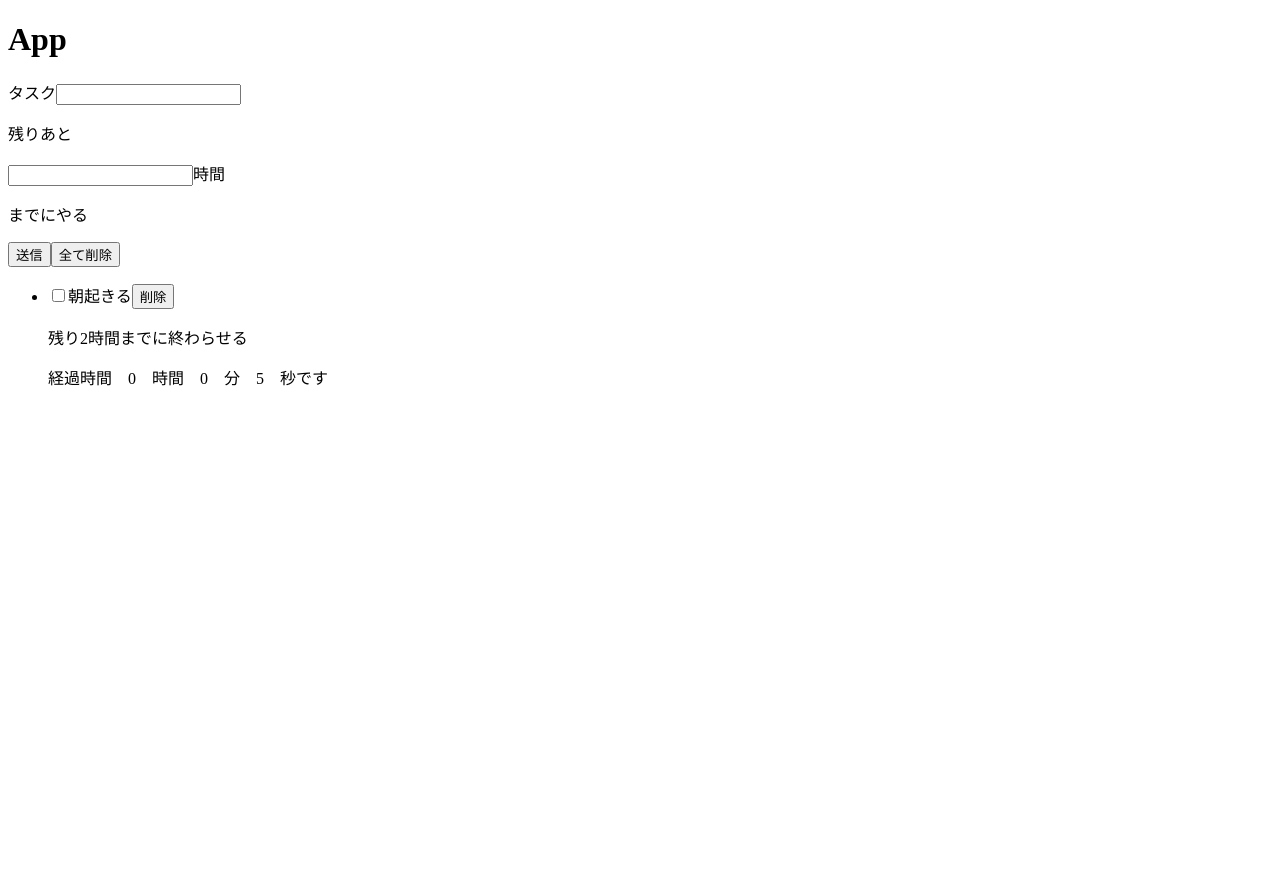
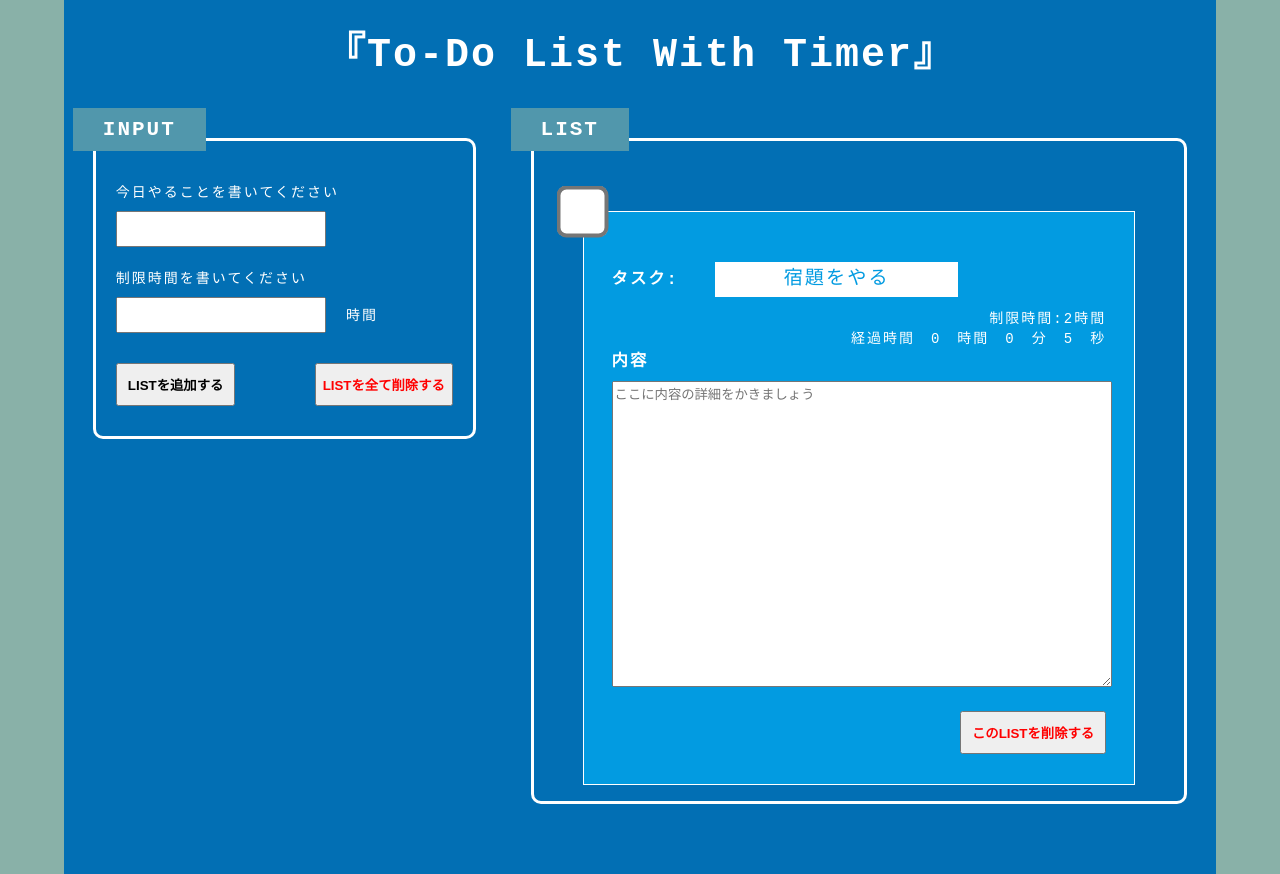
Before and after one commit to masato5579/TodoApp, a React (Create React App) app: page / in a window 1280 px wide. Before the commit the page ends 800 px from the top, so only its background shows below. Built offline with nearby package versions, Linux system fonts and the light colour scheme.

Commit message:
タイマー機能

```diff
--- a/package.json
+++ b/package.json
@@ -11,6 +11,7 @@
     "react": "^17.0.1",
     "react-dom": "^17.0.1",
     "react-scripts": "4.0.1",
+    "styled-components": "^5.2.1",
     "web-vitals": "^0.2.4"
   },
   "scripts": {
--- a/src/App.js
+++ b/src/App.js
@@ -5,13 +5,15 @@ import List from './List'
 
 import { nanoid } from 'nanoid'
 
+import styled from 'styled-components'
+
 
 const App = () => {
 
 
     const [todos, setTodos] = useState([
         {
-            content: '朝起きる',
+            content: '宿題をやる',
             hour: 2,
             id: nanoid(),
             isDone: false
@@ -60,18 +62,35 @@ const App = () => {
     }
 
 
-
-
-
-
-
     return (
         <>
-            <h1>App </h1>
-            <Form addTodos={addTodos} allDeleteTodo={allDeleteTodo} />
-            <List todos={todos} changeIsDone={changeIsDone} deleteTodo={deleteTodo} />
+            <WRAP>
+                <TITLE>『To-Do List With Timer』</TITLE>
+                <FLEX>
+                    <Form addTodos={addTodos} allDeleteTodo={allDeleteTodo} />
+                    <List todos={todos} changeIsDone={changeIsDone} deleteTodo={deleteTodo} />
+                </FLEX>
+            </WRAP>
         </>
     )
 }
 
 export default App
+
+const WRAP = styled.section`
+    padding:20px 0;
+`
+
+const FLEX = styled.div`
+    display:flex;
+    justify-content:space-between;
+    width:95%;
+    margin:0 auto;
+    margin-top:50px;
+    margin-bottom:50px;
+`
+
+const TITLE = styled.h1`
+    text-align:center;
+    margin:0 0 60px;
+`
--- a/src/Form.js
+++ b/src/Form.js
@@ -1,5 +1,7 @@
 
 import React, { useState } from 'react'
+
+import styled from 'styled-components'
 
 
 const Form = ({ addTodos, allDeleteTodo }) => {
@@ -13,7 +15,7 @@ const Form = ({ addTodos, allDeleteTodo }) => {
     const handleSubmit = (e) => {
         e.preventDefault()
         if (!value) {
-            alert('文字を入力してください')
+            alert('文字が入力されてません。')
         } else {
             addTodos(value, hour)
             ThingsTodo.value = ''
@@ -24,8 +26,12 @@ const Form = ({ addTodos, allDeleteTodo }) => {
 
     return (
         <>
+            <FORMSECTION>
+                <TITLE>INPUT</TITLE>
+                <FORMS>
                     <form onSubmit={handleSubmit}>
-                <span>タスク</span>
+                        <p>
+                            今日やることを書いてください</p>
                         <input
                             type="text"
                             onChange={e => {
@@ -33,11 +39,12 @@ const Form = ({ addTodos, allDeleteTodo }) => {
                             }}
                             id='ThingsTodo'
                             autoComplete="off"
+                            class="form-input"
                         />
                     </form>
 
                     <form onSubmit={handleSubmit}>
-                <p >残りあと</p>
+                        <p>制限時間を書いてください</p>
                         <input
                             type="text"
                             onChange={e => {
@@ -45,14 +52,62 @@ const Form = ({ addTodos, allDeleteTodo }) => {
                             }}
                             id='hour'
                             autoComplete="off"
+                            class="form-input"
                         />
                         <span>時間</span>
-                <p>までにやる</p>
                     </form>
-            <button onClick={handleSubmit}>送信</button>
-            <button onClick={allDeleteTodo}>全て削除</button>
+                    <BUTTONS>
+                        <button onClick={handleSubmit} id="addbutton">LISTを追加する</button>
+                        <button onClick={allDeleteTodo} id="alldeletebutton">LISTを全て削除する</button>
+                    </BUTTONS>
+                </FORMS>
+            </FORMSECTION>
         </>
     )
 }
 
 export default Form
+
+const FORMSECTION = styled.section`
+    position:relative;
+    width:35%;
+`
+
+const FORMS = styled.section`
+    padding:20px;
+    border:3px solid;
+    border-radius:10px;
+    form{
+        margin-top:20px;
+        input{
+            margin-top:10px;
+        }
+        span{
+            margin-left:20px;
+        }
+    }
+`
+
+const TITLE = styled.h2`
+    position: absolute;
+    top: -30px;
+    left: -20px;
+    z-index: 99;
+    background-color: #5197AC;
+    padding: 10px 30px;
+`
+
+const BUTTONS = styled.div`
+    display:flex;
+    justify-content:space-between;
+    margin:30px 0 10px 0;
+    button{
+        font-weight:bold;
+    }
+    #addbutton{
+        padding:10px;
+    }
+    #alldeletebutton{
+        color:red;
+    }
+`
--- a/src/Item.js
+++ b/src/Item.js
@@ -1,22 +1,103 @@
 import React from 'react'
 import Timer from './Timer'
+
+import styled from 'styled-components'
+
 
 const Item = ({ todo, changeIsDone, deleteTodo }) => {
 
     return (
-        <li>
-            <input type='checkbox' onChange={() => {
-                changeIsDone(todo.id)
-            }} />
-            <span style={
-                { textDecoration: todo.isDone ? 'line-through' : 'none' }
-            }>{todo.content}</span>
-            <button onClick={() => { deleteTodo(todo.id) }}>削除</button>
-            <p id="hour">残り{todo.hour}時間までに終わらせる</p>
-            <Timer todo={todo} />
-        </li>
+        <LISTS>
+            <section>
+                <input type='checkbox' onChange={() => {
+                    changeIsDone(todo.id)
+                }} />
+                <CONTENTS>
+                    <h3>タスク:</h3>
+                    <p style={
+                        { textDecoration: todo.isDone ? 'line-through' : 'none' }
+                    } id="todo-content">{todo.content}</p>
+                </CONTENTS>
+                <TIME>
+                    <p>制限時間:<span>{todo.hour}</span>時間</p>
+                    <Timer todo={todo} />
+                </TIME>
+                <TEXT>
+                    <h3>内容</h3>
+                    <textarea placeholder="ここに内容の詳細をかきましょう"></textarea>
+                </TEXT>
+                <BUTTON>
+                    <button onClick={() => { deleteTodo(todo.id) }}>このLISTを削除する</button>
+                </BUTTON>
+            </section>
+        </LISTS>
     )
 }
 
 
 export default Item
+
+
+const LISTS = styled.li`
+    border:1px solid;
+    background-color:#029BE1;
+    margin:0 auto;
+    padding:50px 0 30px 0;
+    margin-top:50px;
+    width:90%;
+    section{
+        width:90%;
+        margin:0 auto;
+        position:relative;
+    }
+    input{
+        font-size:20px;
+        transform:scale(4.0);
+        position: absolute;
+        left: -40px;
+        top: -60px;
+    }
+`
+
+const CONTENTS = styled.div`
+    line-height:2.2rem;
+    width:70%;
+    margin:0 0 0 0 auto;
+    display:flex;
+    justify-content:space-between;
+    align-items:center;
+    #todo-content{
+        font-size:1.2rem;
+        width:70%;
+        text-align:center;
+        background-color:#fff;
+        color:#029BE1;
+        margin-left:10%;
+    }
+`
+
+const TIME = styled.div`
+    text-align:right;
+    margin-top:10px;
+`
+
+const TEXT = styled.div`
+    h3{
+
+    }
+    textarea{
+        width:100%;
+        margin-top:10px;
+        min-height:300px;
+    }
+`
+
+const BUTTON = styled.div`
+    text-align:right;
+    button{
+        color:red;
+        margin-top:20px;
+        padding:10px;
+        font-weight:bold;
+    }
+`
--- a/src/List.js
+++ b/src/List.js
@@ -1,10 +1,16 @@
 import React from 'react'
 import Item from './Item'
+
+
+import styled from 'styled-components'
 
 
 const List = ({ todos, changeIsDone, deleteTodo }) => {
     return (
         <>
+            <LISTSECTION>
+                <TITLE>LIST</TITLE>
+                <LIST>
                     <ul>
                         {
                             todos.map((todo) => {
@@ -14,8 +20,35 @@ const List = ({ todos, changeIsDone, deleteTodo }) => {
                             })
                         }
                     </ul>
+                </LIST>
+            </LISTSECTION>
         </>
     )
 }
 
 export default List
+
+
+const LISTSECTION = styled.section`
+    position:relative;
+    width:60%;
+`
+
+
+const LIST = styled.section`
+    padding:20px;
+    border:3px solid;
+    border-radius:10px;
+    max-height:620px;
+    overflow:scroll;
+`
+
+
+const TITLE = styled.h2`
+    position: absolute;
+    top: -30px;
+    left: -20px;
+    z-index: 99;
+    background-color: #5197AC;
+    padding: 10px 30px;
+`
--- a/src/Timer.js
+++ b/src/Timer.js
@@ -9,7 +9,7 @@ const Timer = () => {
     useEffect(() => {
         const interval = setInterval(() => setTime(time => time + 1), 1000)
         return () => clearInterval(interval)
-    }, [time])
+    }, [])
 
 
     if (time === 60) {
@@ -22,9 +22,13 @@ const Timer = () => {
         setTime(0)
     }
 
+    if (hours === 24) {
+        alert('24時間が経過しました')
+    }
+
     return (
         <>
-            <p>経過時間　{hours}　時間　{minutes}　分　{time}　秒です</p>
+            <p>経過時間　{hours}　時間　{minutes}　分　{time}　秒</p>
         </>
     )
 }
--- /dev/null
+++ b/src/css/style.css
@@ -0,0 +1,42 @@
+body{
+    background-color:#89B1A8;
+    box-sizing: border-box;
+    margin:0;
+    padding:0;
+    display: flex;
+    justify-content: center;
+    align-items: center;
+    color:#fff;
+    font-family: monospace;
+    font-size:14px;
+    letter-spacing: 2px;
+}
+
+p,h1,h2,h3,h4,h5,h6{
+    padding:0;
+    margin:0;
+}
+
+h1{
+    font-size:40px;
+}
+
+#root{
+    background-color:#026FB4;
+    width:90%;
+}
+
+ul{
+    padding:0;
+    margin:0;
+    list-style:none;
+}
+
+.form-input{
+    width: 60%;
+    height:30px;
+}
+
+button{
+    cursor: pointer;
+}
--- a/src/index.js
+++ b/src/index.js
@@ -1,6 +1,8 @@
 import React from 'react'
 import ReactDOM from 'react-dom'
 import App from './App'
+
+import './css/style.css'
 
 ReactDOM.render(
     <App />,
```
Also changed, not shown: 2 other files (tests, documents, lock files or other folders). Lines whose indentation alone changed are shown as unchanged.
